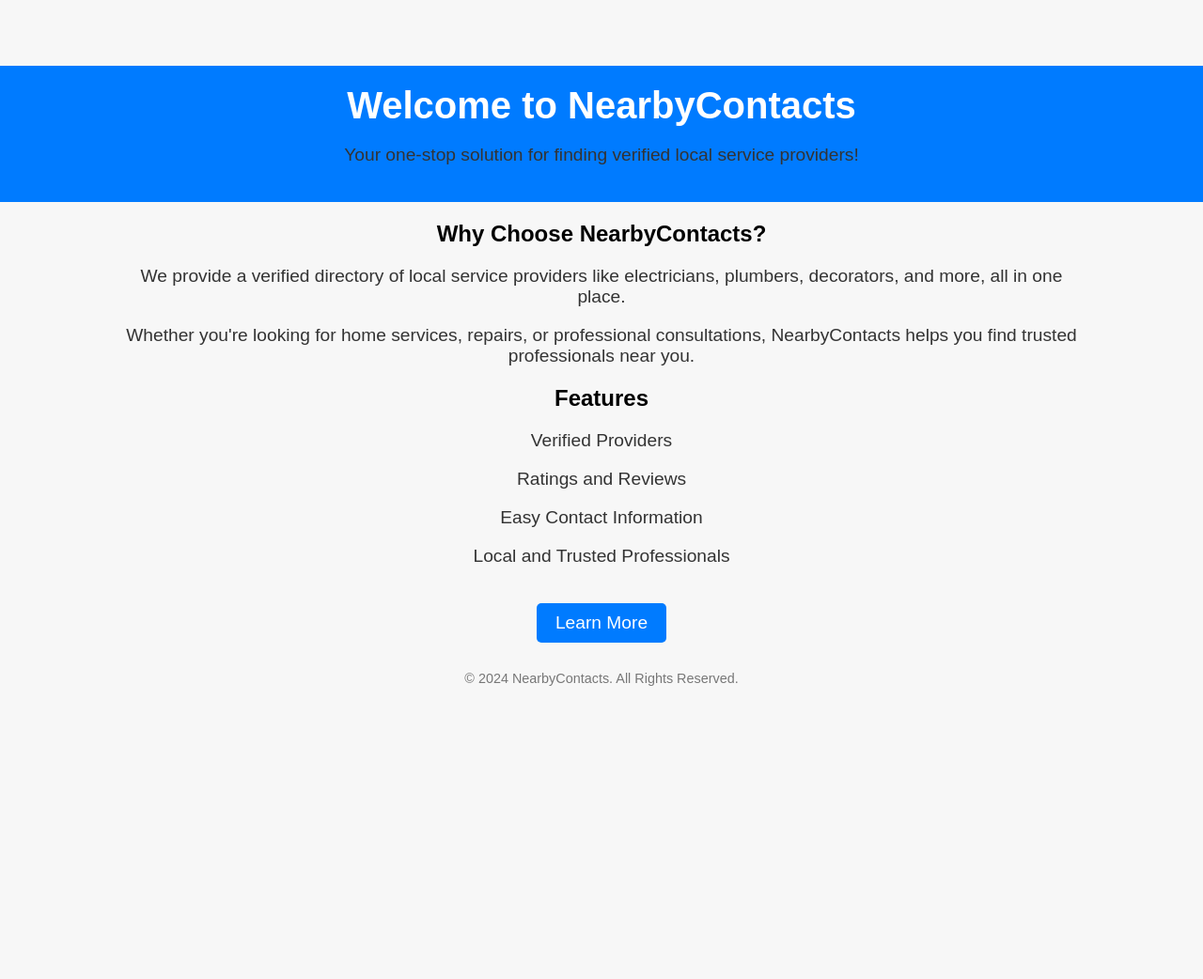
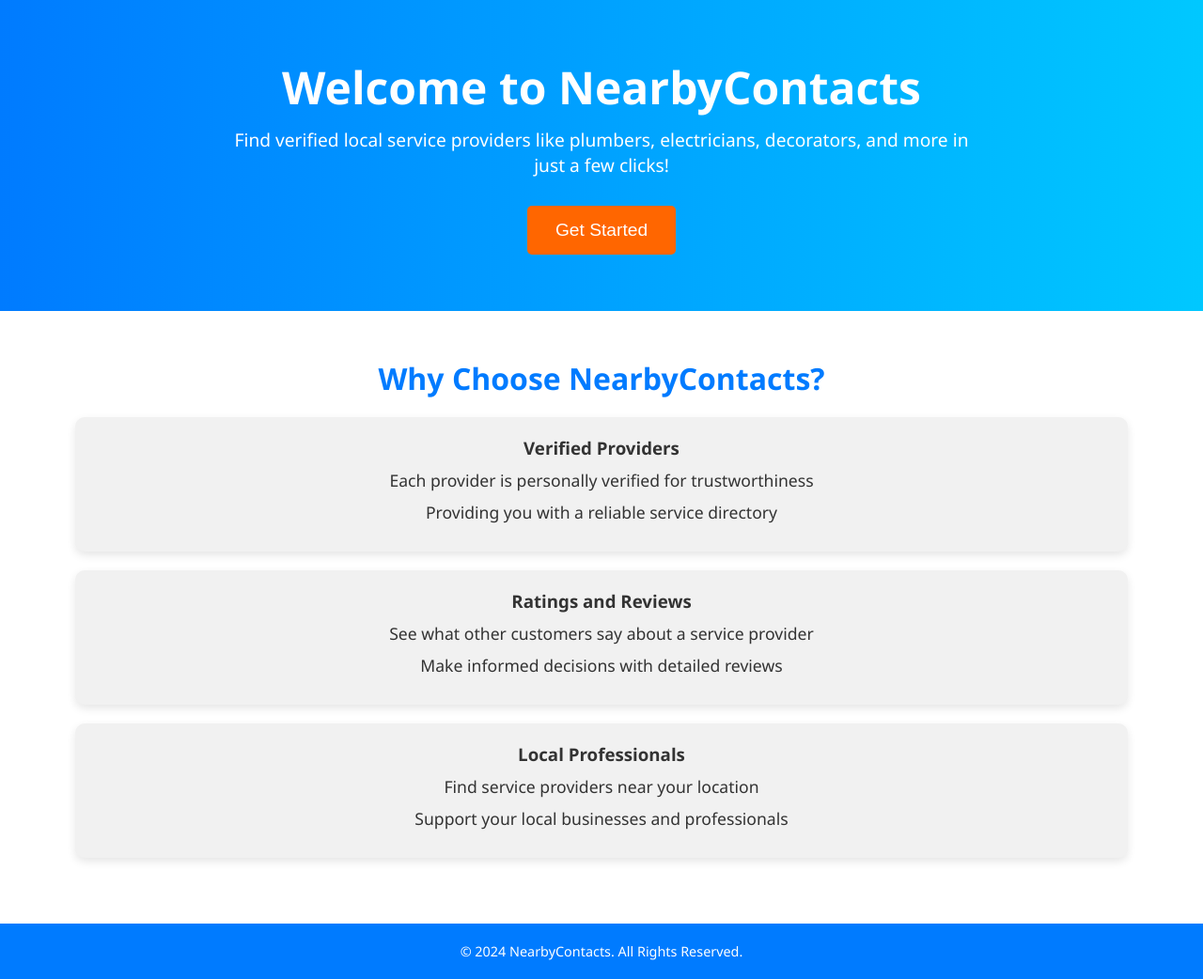
Before and after one commit to tanshuman/nearbycontacts, a plain HTML site: page index.html in a window 1280 px wide. Shown: the whole page at 94% size. Before the commit the page ends 800 px from the top, so only its background shows below. Drawn offline with Linux system fonts and the light colour scheme.

Commit message:
Updated landing page design

```diff
--- a/index.html
+++ b/index.html
@@ -3,77 +3,168 @@
 <head>
     <meta charset="UTF-8">
     <meta name="viewport" content="width=device-width, initial-scale=1.0">
-    <title>NearbyContacts - Find Local Service Providers Easily</title>
+    <title>NearbyContacts - Find Local Service Providers</title>
     <style>
-        body {
-            font-family: 'Arial', sans-serif;
-            background-color: #f7f7f7;
+        /* General styling */
+        * {
             margin: 0;
             padding: 0;
-            display: flex;
-            flex-direction: column;
-            justify-content: center;
-            align-items: center;
-            height: 100vh;
+            box-sizing: border-box;
+        }
+
+        body {
+            font-family: 'Segoe UI', Tahoma, Geneva, Verdana, sans-serif;
+            background-color: #f9f9f9;
+            color: #333;
+        }
+
+        /* Layout of the landing page */
+        .container {
+            width: 100%;
+            max-width: 1200px;
+            margin: 0 auto;
+            padding: 0 20px;
+            text-align: center;
         }
 
         header {
-            background-color: #007bff;
+            background: linear-gradient(90deg, #007bff, #00c8ff);
             color: white;
-            width: 100%;
-            padding: 20px;
-            text-align: center;
+            padding: 60px 20px;
         }
 
         h1 {
-            font-size: 2.5em;
-            margin: 0;
+            font-size: 3em;
+            margin-bottom: 10px;
+            animation: fadeInDown 1s ease-in-out;
         }
 
         p {
             font-size: 1.2em;
-            color: #333;
-        }
-
-        .container {
-            width: 80%;
-            max-width: 1200px;
-            text-align: center;
+            margin-bottom: 30px;
+            max-width: 800px;
+            margin-left: auto;
+            margin-right: auto;
+            animation: fadeIn 1.5s ease-in-out;
         }
 
         .cta-button {
-            margin-top: 20px;
-            padding: 10px 20px;
+            padding: 15px 30px;
             font-size: 1.2em;
-            background-color: #007bff;
+            background-color: #ff6600;
             color: white;
             border: none;
             border-radius: 5px;
             cursor: pointer;
             transition: background-color 0.3s ease;
+            animation: bounceIn 2s ease;
         }
 
         .cta-button:hover {
-            background-color: #0056b3;
+            background-color: #e65c00;
+        }
+
+        .features-section {
+            background-color: white;
+            padding: 50px 20px;
+            display: flex;
+            flex-wrap: wrap;
+            justify-content: space-around;
+            text-align: left;
+            animation: fadeInUp 1s ease-in-out;
+        }
+
+        .feature {
+            flex: 1 1 300px;
+            margin: 20px;
+            padding: 20px;
+            background-color: #f1f1f1;
+            border-radius: 10px;
+            box-shadow: 0 4px 10px rgba(0, 0, 0, 0.1);
+            transition: transform 0.3s ease;
+        }
+
+        .feature:hover {
+            transform: translateY(-10px);
+        }
+
+        h2 {
+            font-size: 2em;
+            margin-bottom: 20px;
+            color: #007bff;
+            animation: fadeIn 1s ease-in-out;
+        }
+
+        ul {
+            list-style: none;
+        }
+
+        ul li {
+            font-size: 1.1em;
+            margin: 10px 0;
         }
 
         footer {
-            margin-top: 30px;
+            background-color: #007bff;
+            color: white;
+            padding: 20px;
+            text-align: center;
             font-size: 0.9em;
-            color: #777;
         }
 
-        @media only screen and (max-width: 600px) {
+        /* Animations */
+        @keyframes fadeIn {
+            0% { opacity: 0; }
+            100% { opacity: 1; }
+        }
+
+        @keyframes fadeInDown {
+            0% { opacity: 0; transform: translateY(-20px); }
+            100% { opacity: 1; transform: translateY(0); }
+        }
+
+        @keyframes fadeInUp {
+            0% { opacity: 0; transform: translateY(20px); }
+            100% { opacity: 1; transform: translateY(0); }
+        }
+
+        @keyframes bounceIn {
+            0%, 20%, 50%, 80%, 100% {
+                transition-timing-function: cubic-bezier(0.215, 0.610, 0.355, 1.000);
+                transform: translateY(0);
+            }
+            40% {
+                transition-timing-function: cubic-bezier(0.755, 0.050, 0.855, 0.060);
+                transform: translateY(-20px);
+            }
+            60% {
+                transition-timing-function: cubic-bezier(0.755, 0.050, 0.855, 0.060);
+                transform: translateY(-10px);
+            }
+        }
+
+        /* Responsive adjustments */
+        @media (max-width: 768px) {
+            h1 {
+                font-size: 2.5em;
+            }
+
+            .cta-button {
+                font-size: 1.1em;
+            }
+
+            .feature {
+                margin: 10px;
+            }
+        }
+
+        @media (max-width: 480px) {
             h1 {
                 font-size: 2em;
             }
 
-            p {
-                font-size: 1em;
-            }
-
-            .cta-button {
-                font-size: 1em;
+            .feature {
+                flex: 1 1 100%;
             }
         }
     </style>
@@ -81,35 +172,45 @@
 <body>
 
     <header>
-        <h1>Welcome to NearbyContacts</h1>
-        <p>Your one-stop solution for finding verified local service providers!</p>
+        <div class="container">
+            <h1>Welcome to NearbyContacts</h1>
+            <p>Find verified local service providers like plumbers, electricians, decorators, and more in just a few clicks!</p>
+            <button class="cta-button" onclick="alert('More information coming soon!')">Get Started</button>
+        </div>
     </header>
 
-    <div class="container">
-        <h2>Why Choose NearbyContacts?</h2>
-        <p>We provide a verified directory of local service providers like electricians, plumbers, decorators, and more, all in one place.</p>
-        <p>Whether you're looking for home services, repairs, or professional consultations, NearbyContacts helps you find trusted professionals near you.</p>
+    <section class="features-section">
+        <div class="container">
+            <h2>Why Choose NearbyContacts?</h2>
+            <div class="feature">
+                <h3>Verified Providers</h3>
+                <ul>
+                    <li>Each provider is personally verified for trustworthiness</li>
+                    <li>Providing you with a reliable service directory</li>
+                </ul>
+            </div>
 
-        <h2>Features</h2>
-        <p>
-            <p>Verified Providers</p>
-            <p>Ratings and Reviews</p>
-            <p>Easy Contact Information</p>
-            <p>Local and Trusted Professionals</p>
-        </p>
+            <div class="feature">
+                <h3>Ratings and Reviews</h3>
+                <ul>
+                    <li>See what other customers say about a service provider</li>
+                    <li>Make informed decisions with detailed reviews</li>
+                </ul>
+            </div>
 
-        <button class="cta-button" onclick="learnMore()">Learn More</button>
-    </div>
+            <div class="feature">
+                <h3>Local Professionals</h3>
+                <ul>
+                    <li>Find service providers near your location</li>
+                    <li>Support your local businesses and professionals</li>
+                </ul>
+            </div>
+        </div>
+    </section>
 
     <footer>
         &copy; 2024 NearbyContacts. All Rights Reserved.
     </footer>
 
-    <script>
-        function learnMore() {
-            alert('More information coming soon!');
-        }
-    </script>
-
 </body>
 </html>
```
